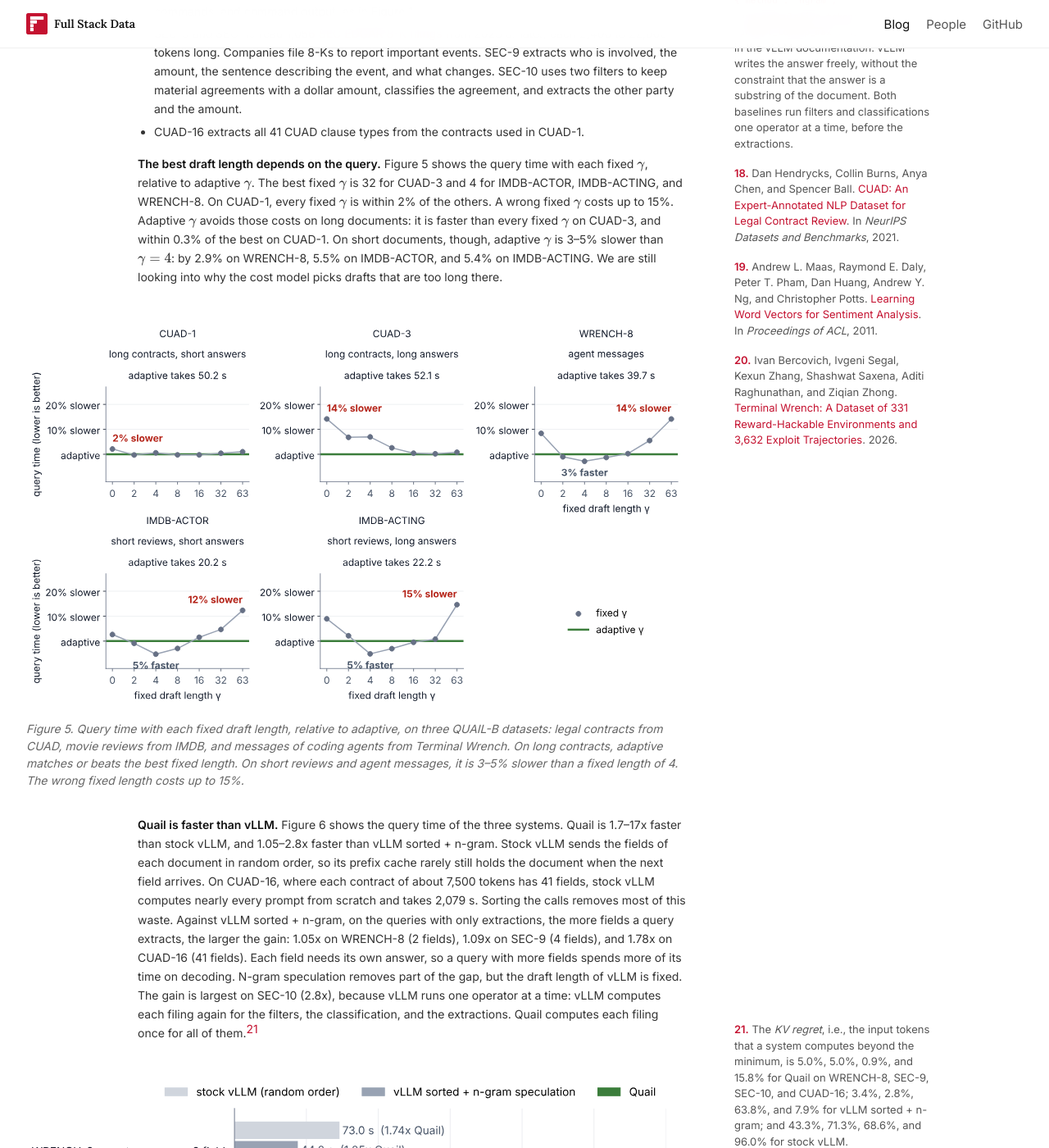
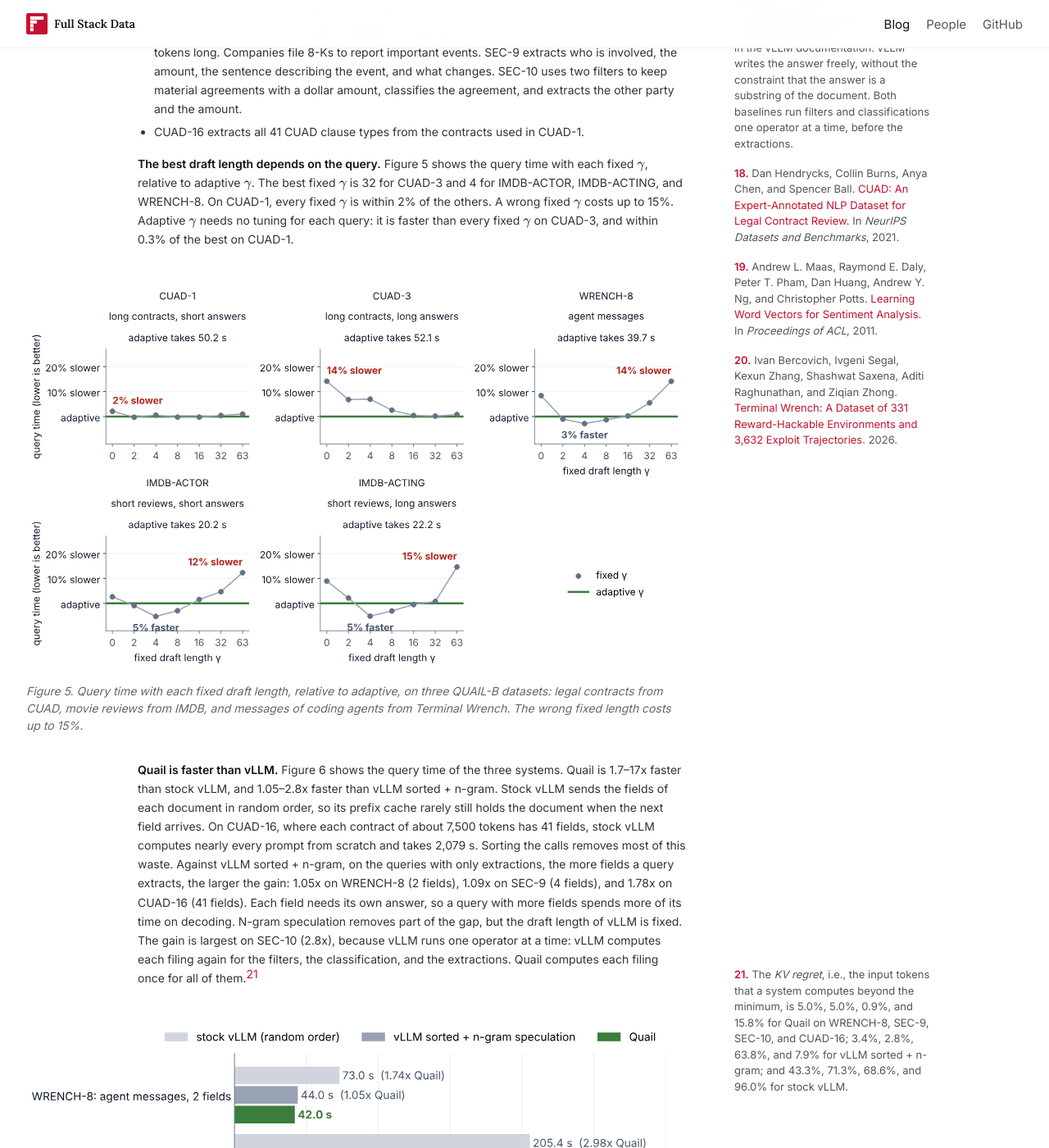
Before and after one commit to fsdatalab/fsdatalab.github.io, a Jekyll site: the page built from _posts/2026-10-26-ai-extract.md, in a window 1280 px wide and 1400 px high, scrolled down 6900 px. Shown: the whole window at 82% size. Built offline with Jekyll 4.4.1, drawn with Linux system fonts in a browser that asks for light colours.

Commit message:
Drop the short-document comparison from the Figure 5 text
Co-Authored-By: Claude Opus 5.5 <noreply@anthropic.com>
Claude-Session: https://claude.ai/code/session_012G22YLMk5BfN66z5wzqWeJ

```diff
--- a/_posts/2026-10-26-ai-extract.md
+++ b/_posts/2026-10-26-ai-extract.md
@@ -190,11 +190,11 @@ We use two groups of QUAIL-B queries.
 - SEC-9 and SEC-10 read 1,056 [SEC EDGAR 8-K filings](https://huggingface.co/datasets/TeraflopAI/SEC-EDGAR) from 2023 or later, each 2,400 to 22,000 tokens long. Companies file 8-Ks to report important events. SEC-9 extracts who is involved, the amount, the sentence describing the event, and what changes. SEC-10 uses two filters to keep material agreements with a dollar amount, classifies the agreement, and extracts the other party and the amount.
 - CUAD-16 extracts all 41 CUAD clause types from the contracts used in CUAD-1.
 
-**The best draft length depends on the query.** Figure 5 shows the query time with each fixed $$\gamma$$, relative to adaptive $$\gamma$$. The best fixed $$\gamma$$ is 32 for CUAD-3 and 4 for IMDB-ACTOR, IMDB-ACTING, and WRENCH-8. On CUAD-1, every fixed $$\gamma$$ is within 2% of the others. A wrong fixed $$\gamma$$ costs up to 15%. Adaptive $$\gamma$$ avoids those costs on long documents: it is faster than every fixed $$\gamma$$ on CUAD-3, and within 0.3% of the best on CUAD-1. On short documents, though, adaptive $$\gamma$$ is 3–5% slower than $$\gamma = 4$$: by 2.9% on WRENCH-8, 5.5% on IMDB-ACTOR, and 5.4% on IMDB-ACTING. We are still looking into why the cost model picks drafts that are too long there.
+**The best draft length depends on the query.** Figure 5 shows the query time with each fixed $$\gamma$$, relative to adaptive $$\gamma$$. The best fixed $$\gamma$$ is 32 for CUAD-3 and 4 for IMDB-ACTOR, IMDB-ACTING, and WRENCH-8. On CUAD-1, every fixed $$\gamma$$ is within 2% of the others. A wrong fixed $$\gamma$$ costs up to 15%. Adaptive $$\gamma$$ needs no tuning for each query: it is faster than every fixed $$\gamma$$ on CUAD-3, and within 0.3% of the best on CUAD-1.
 
 <figure id="figure-5" style="width: min(60rem, calc(100vw - 3rem));">
 <img src="{{ '/assets/blog/ai-extract/fixed-vs-adaptive.svg' | relative_url }}?v=14" alt="Query time with each fixed draft length relative to adaptive, for contracts and movie reviews with short and long answers.">
-<figcaption>Figure 5. Query time with each fixed draft length, relative to adaptive, on three QUAIL-B datasets: legal contracts from CUAD, movie reviews from IMDB, and messages of coding agents from Terminal Wrench. On long contracts, adaptive matches or beats the best fixed length. On short reviews and agent messages, it is 3–5% slower than a fixed length of 4. The wrong fixed length costs up to 15%.</figcaption>
+<figcaption>Figure 5. Query time with each fixed draft length, relative to adaptive, on three QUAIL-B datasets: legal contracts from CUAD, movie reviews from IMDB, and messages of coding agents from Terminal Wrench. The wrong fixed length costs up to 15%.</figcaption>
 </figure>
 
 **Quail is faster than vLLM.** Figure 6 shows the query time of the three systems. Quail is 1.7–17x faster than stock vLLM, and 1.05–2.8x faster than vLLM sorted + n-gram. Stock vLLM sends the fields of each document in random order, so its prefix cache rarely still holds the document when the next field arrives. On CUAD-16, where each contract of about 7,500 tokens has 41 fields, stock vLLM computes nearly every prompt from scratch and takes 2,079 s. Sorting the calls removes most of this waste. Against vLLM sorted + n-gram, on the queries with only extractions, the more fields a query extracts, the larger the gain: 1.05x on WRENCH-8 (2 fields), 1.09x on SEC-9 (4 fields), and 1.78x on CUAD-16 (41 fields). Each field needs its own answer, so a query with more fields spends more of its time on decoding. N-gram speculation removes part of the gap, but the draft length of vLLM is fixed. The gain is largest on SEC-10 (2.8x), because vLLM runs one operator at a time: vLLM computes each filing again for the filters, the classification, and the extractions. Quail computes each filing once for all of them.<sup><a href="#note-21">21</a></sup>
```
